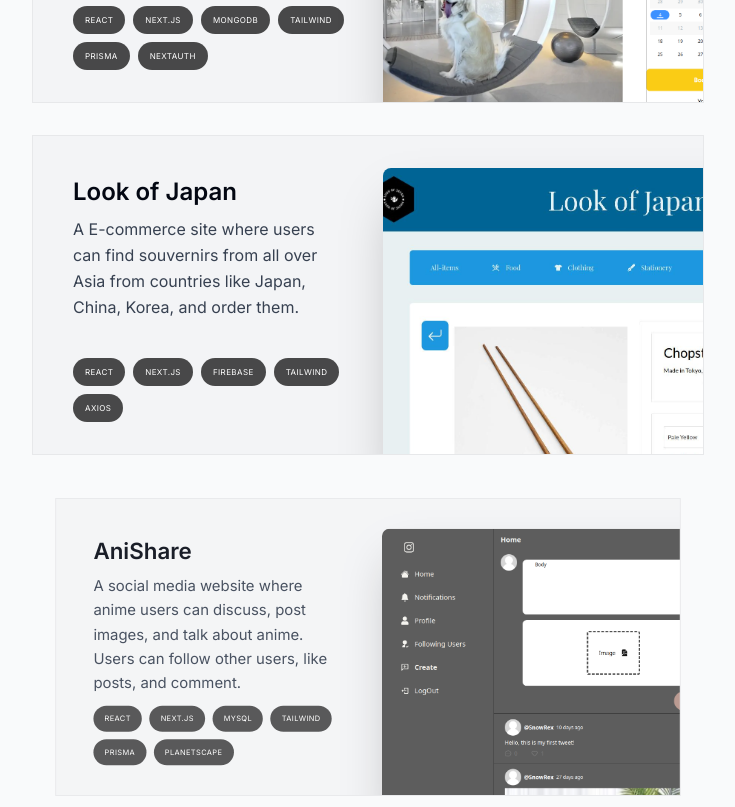
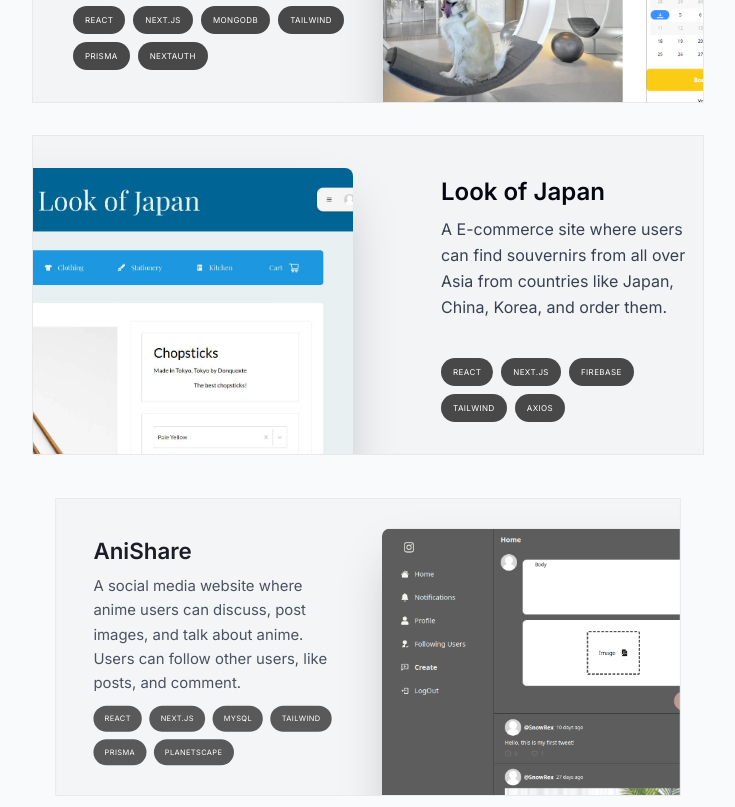
Before and after one commit to JasonMac123/NewPortfolio, a Next.js app: page / in a window 1280 px wide. Shown: the part 1660-2467 px from the top of the page, without its empty margins (272-1007 px from the left). Built offline with nearby package versions, Linux system fonts and the light colour scheme.

Commit message:
Updates padding for even project cards

```diff
--- a/components/Project/Project.tsx
+++ b/components/Project/Project.tsx
@@ -25,9 +25,9 @@ const Project = ({ title, description, tags, image }: ProjectProps) => {
         scale: upScaleScroll,
         opacity: upScaleOpacity,
       }}
-      className="mb-3 sm:mb-8 last:mb-0"
+      className="group mb-3 sm:mb-8 last:mb-0"
     >
-      <section className="group bg-gray-100 max-w-[42rem] border border-black/5 overflow-hidden sm:pr-8 relative sm:h-[20rem] hover:bg-gray-200 transition">
+      <section className="bg-gray-100 max-w-[42rem] border border-black/5 overflow-hidden sm:pr-8 relative sm:h-[20rem] hover:bg-gray-200 group-even:pl-8 transition">
         <div className="pt-4 pb-8 px-5 sm:pl-10 sm:pr-2 sm:pt-10 sm:w-1/2 flex flex-col h-full group-even:ml-[21rem]">
           <h3 className="text-2xl font-semibold">{title}</h3>
           <p className="mt-2 leading-relaxed text-gray-700">{description}</p>
```
